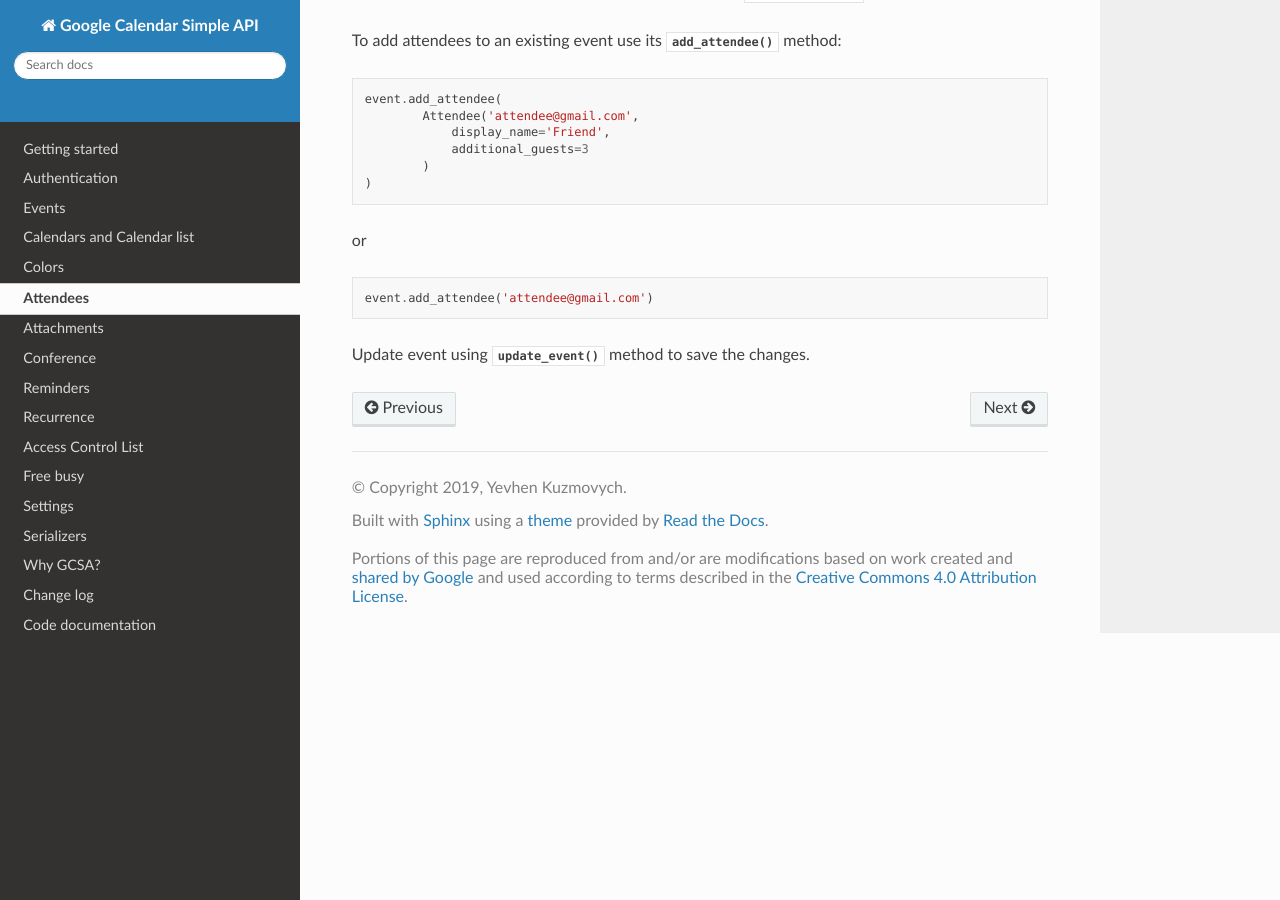
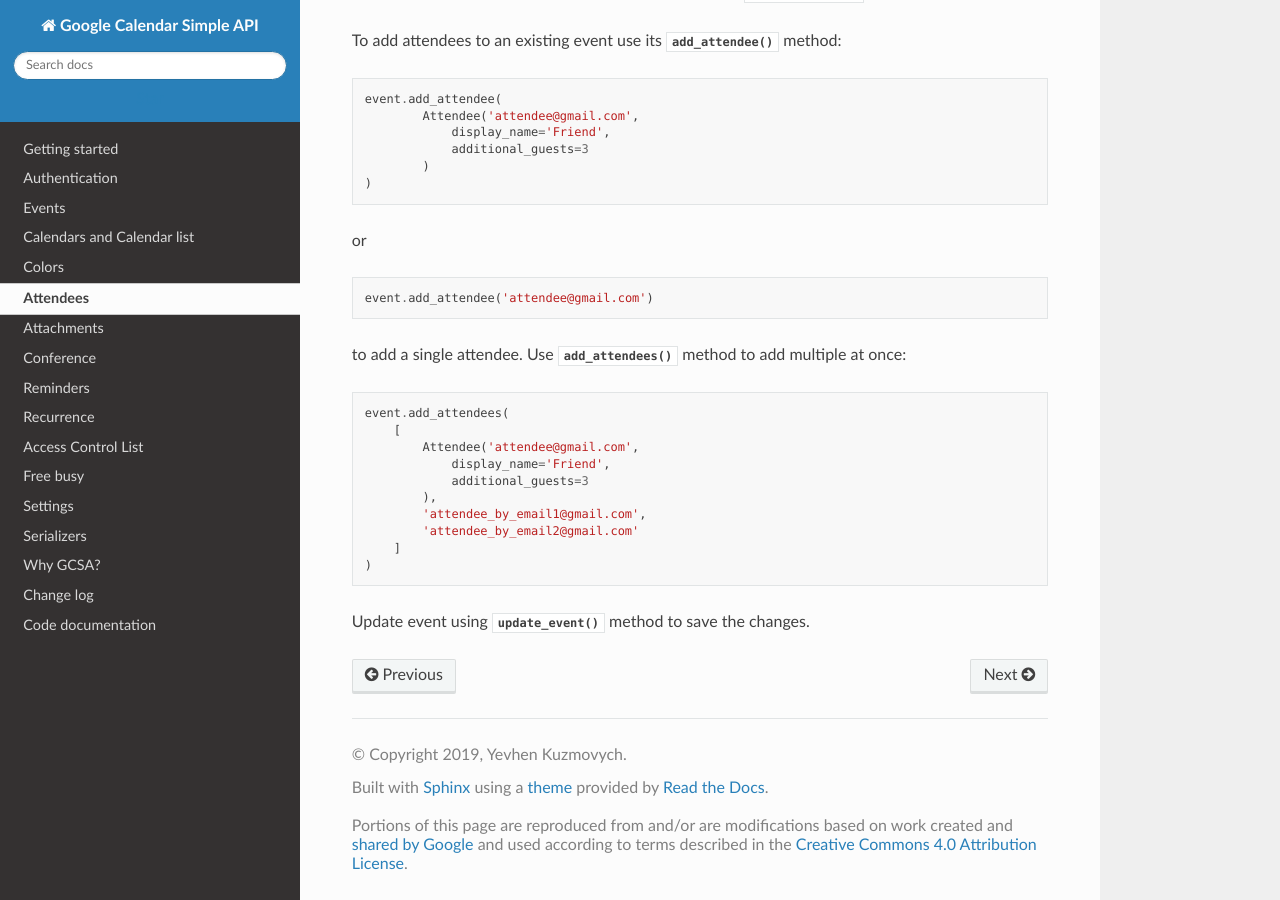
Before and after one commit to kuzmoyev/google-calendar-simple-api, a Sphinx documentation site: the page built from docs/source/attendees.rst, in a window 1280 px wide and 900 px high, scrolled down 884 px. Built offline with Sphinx 7.4.7 and the Read the Docs theme 2.0.0, drawn with Linux system fonts in a browser that asks for light colours; pages that are not in the unit, such as notebooks, are missing from menus.

Commit message:
Add add_attendees docs

```diff
--- a/docs/source/attendees.rst
+++ b/docs/source/attendees.rst
@@ -61,5 +61,19 @@ or
 
     event.add_attendee('attendee@gmail.com')
 
+to add a single attendee. Use :py:meth:`~gcsa.event.Event.add_attendees` method to add multiple at once:
+
+.. code-block:: python
+
+    event.add_attendees(
+        [
+            Attendee('attendee@gmail.com',
+                display_name='Friend',
+                additional_guests=3
+            ),
+            'attendee_by_email1@gmail.com',
+            'attendee_by_email2@gmail.com'
+        ]
+    )
 
 Update event using :py:meth:`~gcsa.google_calendar.GoogleCalendar.update_event` method to save the changes.
```
Also changed, not shown: docs/source/change_log.rst (+16 -0 lines).
